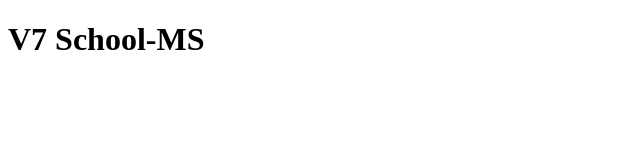
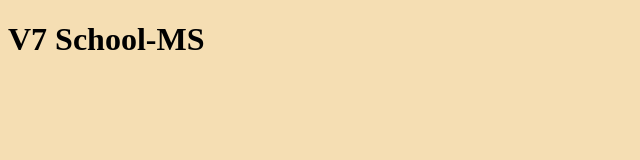
Before and after one commit to alokadasanayake976-create/V7-School-MS, a plain HTML site: page index.html in a window 1280 px wide. Shown: the whole page, without its empty margins (0-640 px from the left). Drawn offline with Linux system fonts and the light colour scheme.

Commit message:
check the website's links

```diff
--- a/css/style.css
+++ b/css/style.css
@@ -0,0 +1,3 @@
+.body{
+    background-color:wheat;
+}
--- a/index.html
+++ b/index.html
@@ -6,8 +6,8 @@
     <title>V7 School-MS</title>
     <link rel="stylesheet" href="css/style.css">
 </head>
-<body>
+<body class="body">
     <h1>V7 School-MS</h1>
-    <script src="css/js/"></script>
+    <script src="js/app.js"></script>
 </body>
 </html>
--- /dev/null
+++ b/js/app.js
@@ -0,0 +1 @@
+console.log("Aloka")
```
Also changed, not shown: css/js/app.js (deleted).
